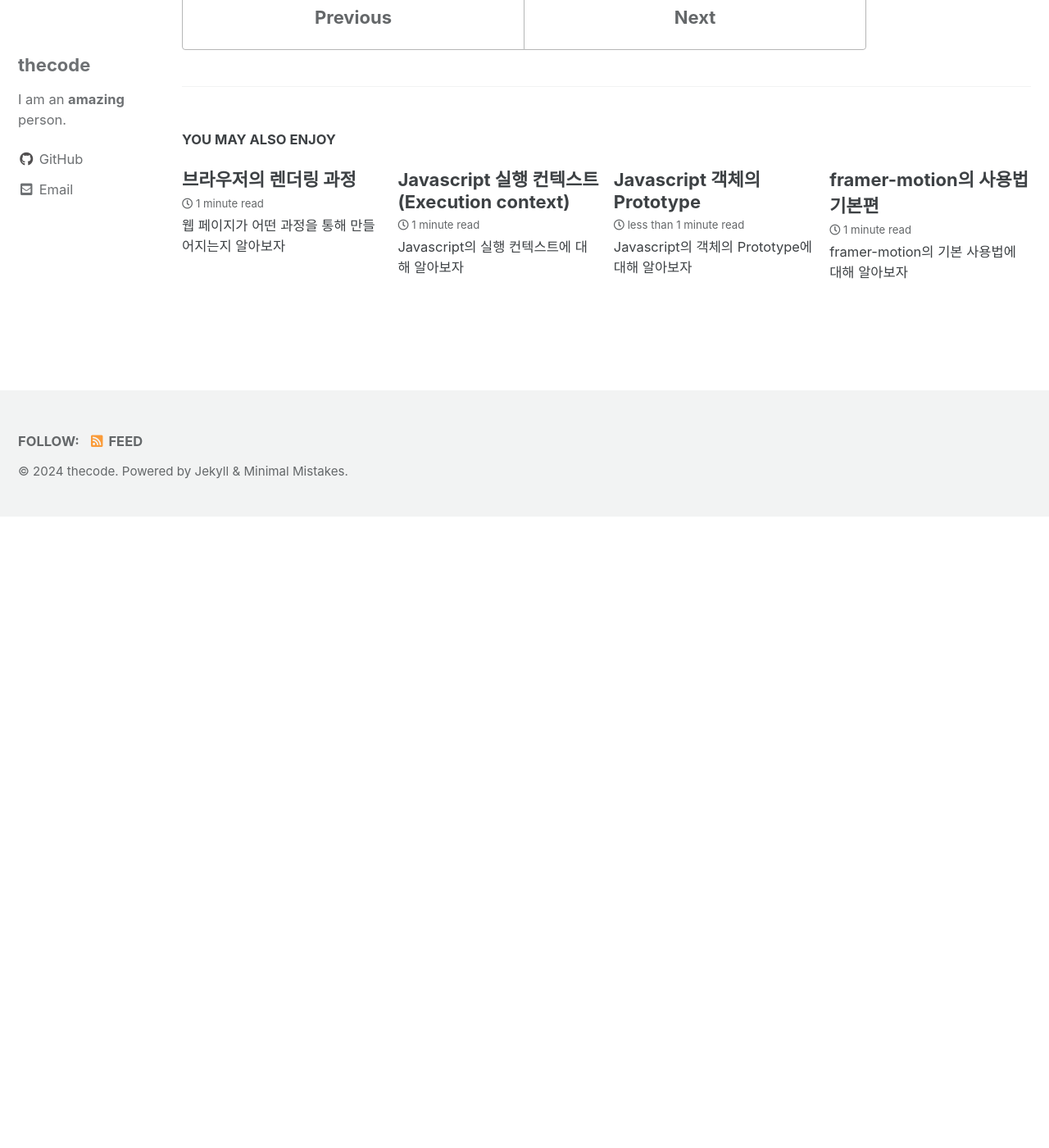
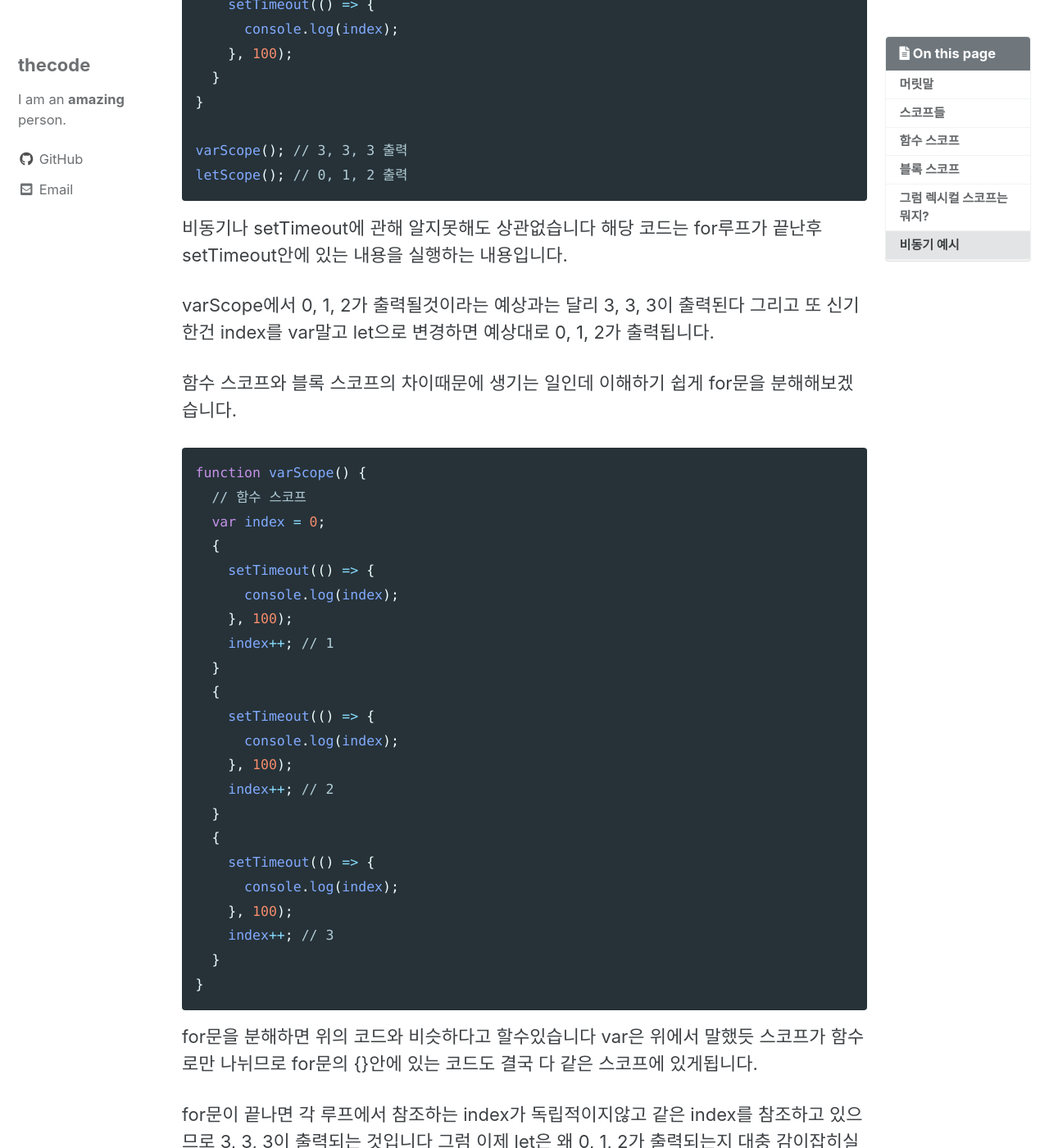
Before and after one commit to thecode00/thecode00.github.io, a Jekyll site: the page built from _posts/Javascript/2023-12-31-js-scope.md, in a window 1280 px wide and 1400 px high, scrolled down 3973 px. Shown: the whole window at 82% size. Built offline with Jekyll 4.4.1, drawn with Linux system fonts in a browser that asks for light colours; cached includes are drawn as plain includes; some web fonts are replaced; before the commit the page ends 4603 px from its top, so only the background shows below that; some of the changed text lies outside the part shown.

Commit message:
Update post

````diff
--- a/_posts/Javascript/2023-12-31-js-scope.md
+++ b/_posts/Javascript/2023-12-31-js-scope.md
@@ -111,3 +111,91 @@ b();
 ```
 
 함수 c는 함수 b안에서 호출되므로 함수 c가 함수 b의 하위 스코프가 될거 같지만 함수 c는 전역 스코프에 정의 되어있으므로 어디서 호출되던 상관없이 전역 스코프의 하위 스코프가 됩니다.
+
+### 비동기 예시
+
+```js
+function varScope() {
+  for (var index = 0; index < 3; index++) {
+    setTimeout(() => {
+      console.log(index);
+    }, 100);
+  }
+}
+
+function letScope() {
+  for (let index = 0; index < 3; index++) {
+    setTimeout(() => {
+      console.log(index);
+    }, 100);
+  }
+}
+
+varScope(); // 3, 3, 3 출력
+letScope(); // 0, 1, 2 출력
+```
+
+비동기나 setTimeout에 관해 알지못해도 상관없습니다 해당 코드는 for루프가 끝난후 setTimeout안에 있는 내용을 실행하는 내용입니다.
+
+varScope에서 0, 1, 2가 출력될것이라는 예상과는 달리 3, 3, 3이 출력된다 그리고 또 신기한건 index를 var말고 let으로 변경하면 예상대로 0, 1, 2가 출력됩니다.
+
+함수 스코프와 블록 스코프의 차이때문에 생기는 일인데 이해하기 쉽게 for문을 분해해보겠습니다.
+
+```js
+function varScope() {
+  // 함수 스코프
+  var index = 0;
+  {
+    setTimeout(() => {
+      console.log(index);
+    }, 100);
+    index++; // 1
+  }
+  {
+    setTimeout(() => {
+      console.log(index);
+    }, 100);
+    index++; // 2
+  }
+  {
+    setTimeout(() => {
+      console.log(index);
+    }, 100);
+    index++; // 3
+  }
+}
+```
+
+for문을 분해하면 위의 코드와 비슷하다고 할수있습니다 var은 위에서 말했듯 스코프가 함수로만 나뉘므로 for문의 {}안에 있는 코드도 결국 다 같은 스코프에 있게됩니다.
+
+for문이 끝나면 각 루프에서 참조하는 index가 독립적이지않고 같은 index를 참조하고 있으므로 3, 3, 3이 출력되는 것입니다 그럼 이제 let은 왜 0, 1, 2가 출력되는지 대충 감이잡히실겁니다.
+
+```js
+function letScope() {
+  {
+    // 블록 스코프
+    let index = 0;
+    setTimeout(() => {
+      console.log(index);
+    }, 100);
+  }
+  {
+    // 블록 스코프
+    let index = 1;
+    setTimeout(() => {
+      console.log(index);
+    }, 100);
+  }
+  {
+    // 블록 스코프
+    let index = 2;
+    setTimeout(() => {
+      console.log(index);
+    }, 100);
+  }
+}
+```
+
+let은 var과는 다르게 블록 스코프를 가지고있습니다 for문도 바디에 블록({})을 가지고있으므로 각 루프마다 스코프가 나뉘게 됩니다 for 루프가 끝난뒤 setTimeout안의 console.log에서 자신과 가장 가까운 스코프에서 index를 찾으므로 0, 1, 2가 출력되는 것입니다.
+
+자신의 스코프에 없는 데이터를 상위 스코프에서 찾는건 스코프 체인 또는 Lexical Nesting Structure라고 하는데 이에 대해서는 추후에 포스팅하겠습니다.
````
